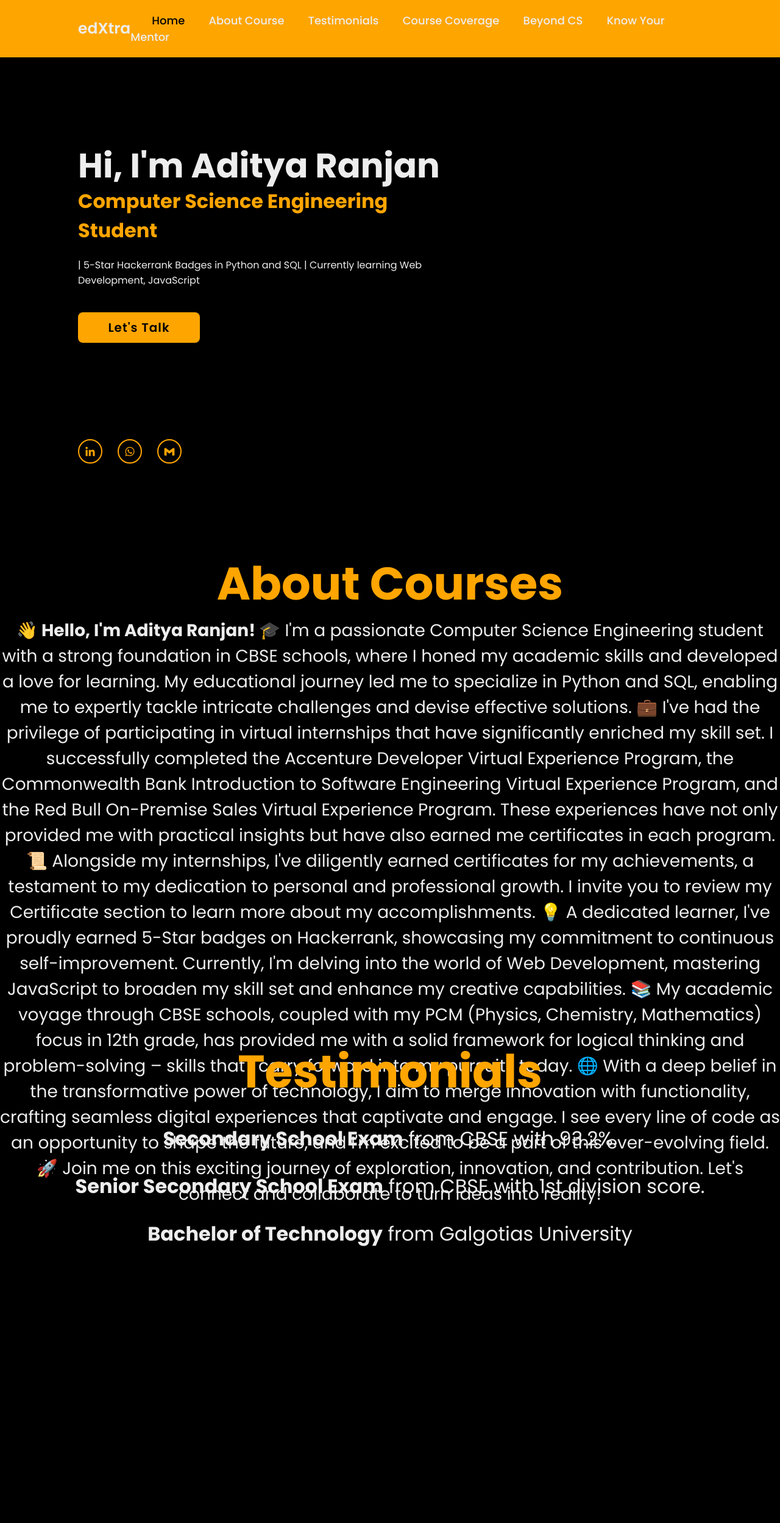
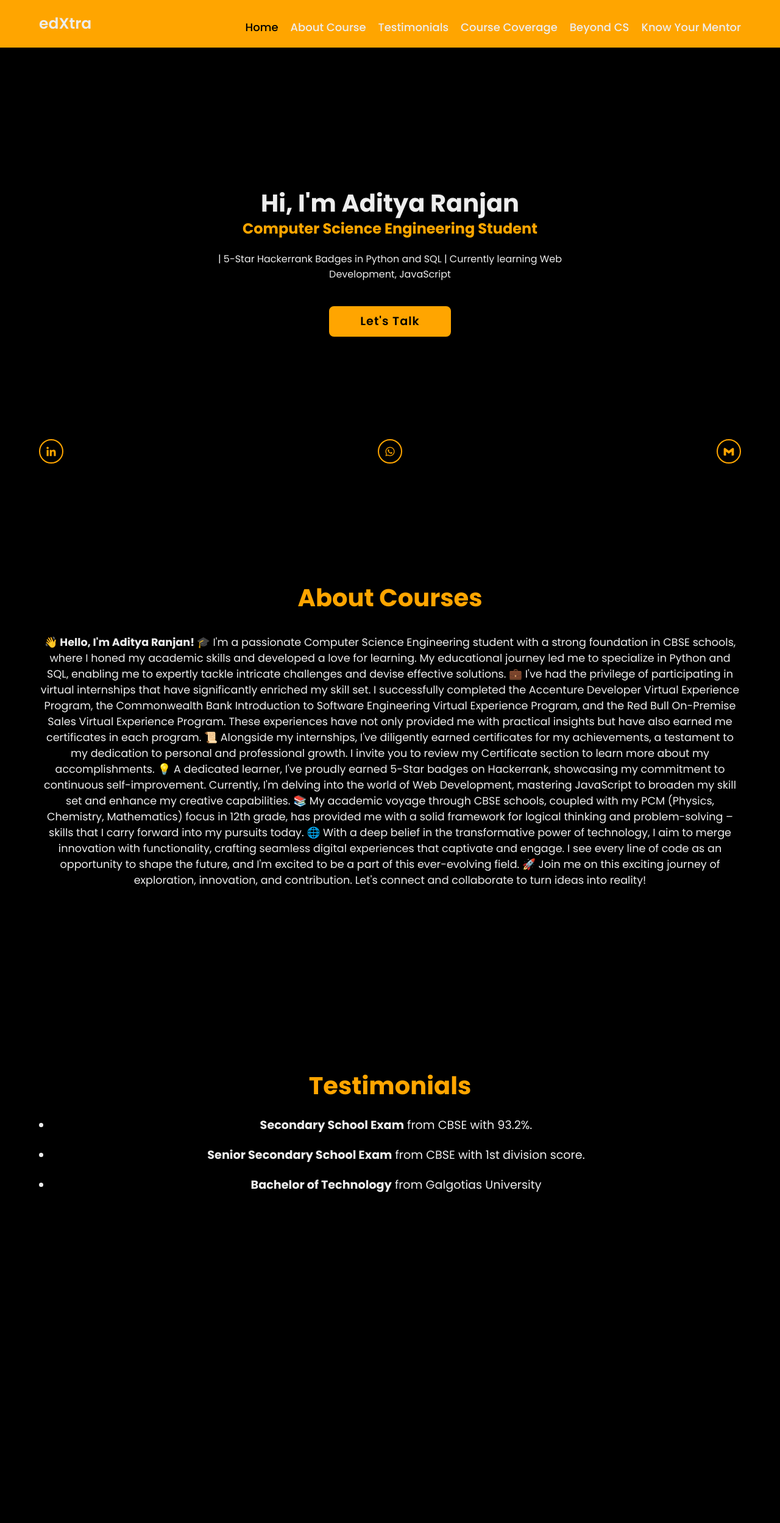
Before and after one commit to theabhipareek/CSE, a plain HTML site: page index.html in a window 1280 px wide. Shown: the top 2497 px of the page at 61% size. Drawn offline with nearby package versions, Linux system fonts and the light colour scheme.

Commit message:
Update styles.css

```diff
--- a/styles.css
+++ b/styles.css
@@ -8,8 +8,8 @@
 }
 
 body {
-
     color: #ededed;
+    font-size: 16px;
 }
 
 .header {
@@ -17,12 +17,13 @@ body {
     top: 0;
     left: 0;
     width: 100%;
-    padding: 20px 10%;
+    padding: 20px 5%;
     background: orange;
     display: flex;
     justify-content: space-between;
     align-items: center;
     z-index: 100;
+    flex-wrap: wrap;
 }
 
 .logo {
@@ -33,16 +34,9 @@ body {
     font-weight: 600;
 }
 
-.logo::before {
-    content: '';
-    position: absolute;
-    top: 0;
-    right: 0;
-    width: 100%;
-    height: 100%;
-    background: orange;
-    animation: showRight 1s ease forwards;
-    animation-delay: .4s
+.navbar {
+    display: flex;
+    flex-wrap: wrap;
 }
 
 .navbar a {
@@ -50,7 +44,8 @@ body {
     color: #ededed;
     text-decoration: none;
     font-weight: 500;
-    margin-left: 35px;
+    margin-left: 20px;
+    margin-top: 10px;
     transition: .3s;
 }
 
@@ -60,91 +55,50 @@ body {
 }
 
 .home {
-    height: 100vh;
+    min-height: 100vh;
     background: black;
     background-size: cover;
     background-position: center;
     display: flex;
+    flex-direction: column;
     align-items: center;
-    padding: 0 10%;
+    justify-content: center;
+    padding: 100px 5% 40px;
+    position: relative;
 }
 
 .home-content {
     max-width: 600px;
+    width: 100%;
+    text-align: center;
+    z-index: 1;
 }
 
 .home-content h1 {
     position: relative;
-    font-size: 56px;
+    font-size: 2.5rem;
     font-weight: 700;
     line-height: 1.2;
 }
-.home-content h1::before {
-    content: '';
-    position: absolute;
-    top: 0;
-    right: 0;
-    width: 100%;
-    height: 100%;
-    background: #000000;
-    animation: showRight 1s ease forwards;
-    animation-delay: 2s;
-}
+
 .home-content h3 {
     position: relative;
-    font-size: 32px;
+    font-size: 1.5rem;
     font-weight: 700;
     color: orange;
 }
 
-.home-content h3::before {
-    content: '';
-    position: absolute;
-    top: 0;
-    right: 0;
-    width: 100%;
-    height: 100%;
-    background: #000000;
-    animation: showRight 1s ease forwards;
-    animation-delay: 3s;
-}
-
 .home-content p {
     position: relative;
-    font-size: 16px;
+    font-size: 1rem;
     margin: 20px 0 40px;
-}
-
-.home-content p::before {
-    content: '';
-    position: absolute;
-    top: 0;
-    right: 0;
-    width: 100%;
-    height: 100%;
-    background: #000000;
-    animation: showRight 1s ease forwards;
-    animation-delay: 4s;
 }
 
 .home-content .btn-box {
     position: relative;
     width: 200px;
     height: 50px;
-    display: flex;
-    justify-content: space-between;
-}
-
-.home-content .btn-box::before {
-    content: '';
-    position: absolute;
-    top: 0;
-    right: 0;
-    width: 100%;
-    height: 100%;
-    background: #000000;
-    animation: showRight 1s ease forwards;
-    animation-delay: 2s;
+    margin: 0 auto;
 }
 
 .btn-box a {
@@ -152,12 +106,12 @@ body {
     display: inline-flex;
     justify-content: center;
     align-items: center;
-    width: 1000px;
+    width: 100%;
     height: 100%;
     background: orange;
     border: 2px solid orange;
     border-radius: 8px;
-    font-size: 20px;
+    font-size: 1.2rem;
     color: #000000;
     text-decoration: none;
     font-weight: 600;
@@ -190,7 +144,9 @@ body {
 .home-sci {
     position: absolute;
     bottom: 40px;
-    width: 170px;
+    left: 0;
+    width: 100%;
+    padding: 0 5%;
     display: flex;
     justify-content: space-between;
 }
@@ -214,8 +170,9 @@ body {
 }
 
 .home-sci a:hover {
-    color: #000000
+    color: #000000;
 }
+
 .home-sci a::before {
     content: '';
     position: absolute;
@@ -230,16 +187,13 @@ body {
 
 .home-sci a:hover::before {
     width: 100%;
-
-
 }
-
 
 .home-imgHover {
     position: absolute;
     top: 0;
     right: 0;
-    width: 1000px;
+    width: 100%;
     height: 100%;
     background: transparent;
     transition: 3s;
@@ -248,184 +202,129 @@ body {
 .home-imgHover:hover {
     background: #000000;
     opacity: .9;
-
 }
 
-
-/* KEYFRAME ANIMATION */
-@keyframes showRight {
-    100% {
-        width: 0;
-    }
-
-}
-
-
-.skills {
-    height: 100vh;
+.skills, .education, .experience, .contact, .certifications, .about {
+    min-height: 100vh;
     opacity: 1;
-    padding: 50px 0;
+    padding: 100px 5% 40px;
     background-color: #000000;
     text-align: center;
     transition: opacity 1s ease-in-out;
 }
 
-.skills h2 {
+.skills h2, .education h2, .experience h2, .contact h2, .certifications h2, .about h2 {
     margin-top: 50px;
-    font-size: 75px;
+    font-size: 2.5rem;
     color: orange;
 }
 
-.skills ul {
-    font-size: 32px;
+.skills ul, .education ul, .experience ul {
+    font-size: 1.2rem;
+    padding-left: 20px;
 }
 
-
-.skills ul li {
-    margin-top: 30px;
+.skills ul li, .education ul li, .experience ul li {
+    margin-top: 20px;
     margin-bottom: 20px;
 }
 
-html {
-    scroll-behavior: smooth;
+.contact ul {
+    font-size: 2rem;
+    list-style-type: none;
+    padding: 0;
 }
 
-.education {
-    height: 100vh;
-    opacity: 1;
-    padding: 50px 0;
-    background-color: #000000;
-    text-align: center;
-    transition: opacity 1s ease-in-out;
+.contact ul li {
+    margin-top: 30px;
+    margin-bottom: 30px;
 }
-
-.education h2 {
-    margin-top: 50px;
-    font-size: 75px;
-    color: orange;
-}
-
-.education ul {
-    font-size: 32px;
-}
-
-
-.education ul li {
-    margin-top: 30px;
-    margin-bottom: 20px;
-}
-
-/* experience */
-
-.experience {
-    height: 100vh;
-    opacity: 1;
-    padding: 50px 0;
-    background-color: #000000;
-    text-align: center;
-    transition: opacity 1s ease-in-out;
-}
-
-.experience h2 {
-    margin-top: 50px;
-    font-size: 75px;
-    color: orange;
-}
-
-.experience ul {
-    font-size: 32px;
-}
-
-
-.experience ul li {
-    margin-top: 30px;
-    margin-bottom: 20px;
-}
-
-/* contact */
-.contact {
-    height: 100vh;
-    opacity: 1;
-    padding: 50px 0;
-    background-color: #000000;
-    text-align: center;
-    transition: opacity 1s ease-in-out;
-}
-
-.contact h2 {
-    margin-top: 50px;
-    font-size: 75px;
-    color: orange;
-}
-
-.contact ul {
-    font-size: 60px;
-}
-
-
-.contact ul li {
-    margin-top: 50px;
-    margin-bottom: 50px;
-}
-
-.contact ul {
-    position: center;
-}
-
-
-.certifications {
-    padding: 20px;
-    height: 150vh;
-    opacity: 1;
-    padding: 50px 0;
-    background-color: #000000;
-    text-align: center;
-    transition: opacity 1s ease-in-out;
-}
-
-.certifications h2 {
-    margin-top: 50px;
-    font-size: 75px;
-    color: orange;
-}
-
 
 .certification-grid {
     display: grid;
-    grid-template-columns: repeat(2, 1fr);
-    gap: 10px;
+    grid-template-columns: repeat(auto-fit, minmax(250px, 1fr));
+    gap: 20px;
     list-style: none;
     padding: 0;
 }
 
 .certification-grid li {
-    font-size: 18px;
-    color: #555;
+    font-size: 1rem;
+    color: #ededed;
+}
+
+.about p {
+    margin-top: 30px;
+    margin-bottom: 20px;
+    font-size: 1.1rem;
 }
 
 .footer {
     background-color: #000000;
     color: #ededed;
+    text-align: center;
+    padding: 20px 5%;
 }
 
+@media screen and (max-width: 768px) {
+    .header {
+        padding: 10px 5%;
+    }
 
-.about {
-    height: 100vh;
-    opacity: 1;
-    padding: 50px 0;
-    background-color: #000000;
-    text-align: center;
-    transition: opacity 1s ease-in-out;
+    .navbar {
+        margin-top: 10px;
+    }
+
+    .navbar a {
+        margin-left: 10px;
+        font-size: 16px;
+    }
+
+    .home-content h1 {
+        font-size: 2rem;
+    }
+
+    .home-content h3 {
+        font-size: 1.2rem;
+    }
+
+    .home-content p {
+        font-size: 0.9rem;
+    }
+
+    .btn-box a {
+        font-size: 1rem;
+    }
+
+    .home-sci {
+        flex-direction: column;
+        align-items: flex-end;
+        bottom: 20px;
+    }
+
+    .home-sci a {
+        margin-bottom: 10px;
+    }
+
+    .skills h2, .education h2, .experience h2, .contact h2, .certifications h2, .about h2 {
+        font-size: 2rem;
+    }
+
+    .skills ul, .education ul, .experience ul {
+        font-size: 1rem;
+    }
+
+    .contact ul {
+        font-size: 1.5rem;
+    }
+
+    .about p {
+        font-size: 1rem;
+    }
 }
 
-.about h2 {
-    margin-top: 50px;
-    font-size: 75px;
-    color: orange;
+@keyframes showRight {
+    100% {
+        width: 0;
+    }
 }
-
-.about p {
-    margin-top: 30;
-    margin-bottom: 20;
-    font-size: 28px;
-}
```
